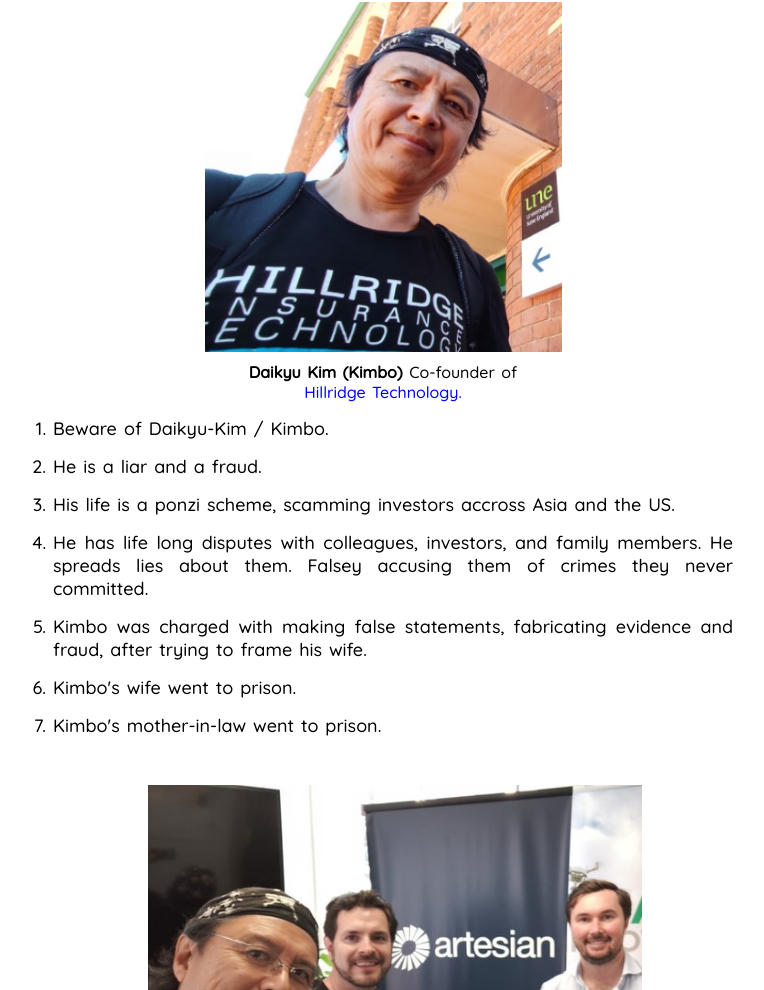
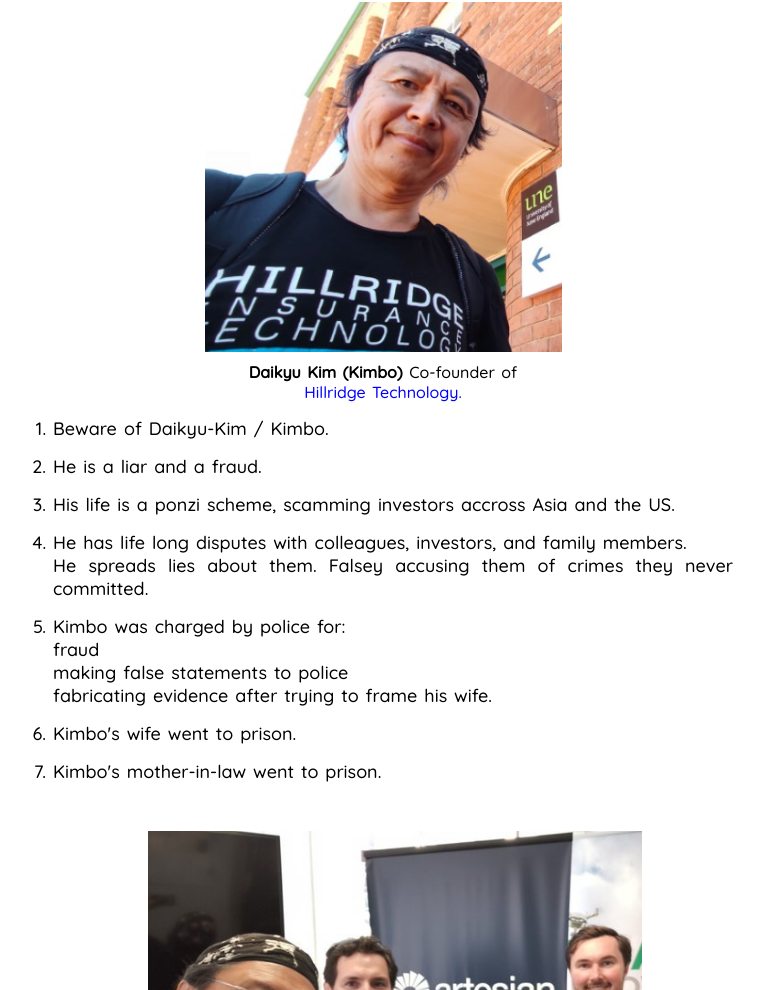
Before and after one commit to yangchul2000/kimbofraud, a plain HTML site: page index.html in a window 1280 px wide. Shown: the part 110-1100 px from the top of the page, without its empty margins (257-1021 px from the left). Drawn offline with Linux system fonts and the light colour scheme; a web font is replaced by a local one.

Commit message:
Update index.html

```diff
--- a/index.html
+++ b/index.html
@@ -153,8 +153,11 @@
             <li>Beware of Daikyu-Kim / Kimbo.</li>
 		<li>He is a liar and a fraud.</li>
 		<li>His life is a ponzi scheme, scamming investors accross Asia and the US.</li>
-	        <li>He has life long disputes with colleagues, investors, and family members. He spreads lies about them. Falsey accusing them of crimes they never committed.</li>
-		<li>Kimbo was charged with making false statements, fabricating evidence and fraud, after trying to frame his wife.</li>
+	        <li>He has life long disputes with colleagues, investors, and family members. <br />He spreads lies about them. Falsey accusing them of crimes they never committed.</li>
+		<li>Kimbo was charged by police for: <br />
+		  fraud<br />
+		  making false statements to police<br />
+		  fabricating evidence after trying to frame his wife.</li>
 		<li>Kimbo's wife went to prison.</li>
 		<li>Kimbo's mother-in-law went to prison.</li>
             <br />
```
